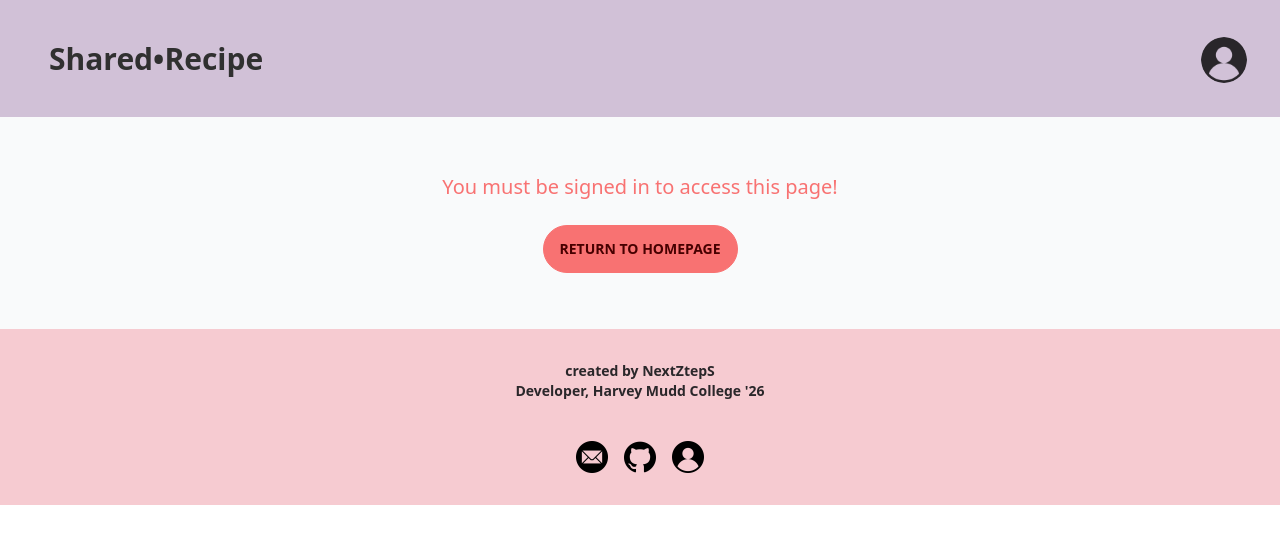
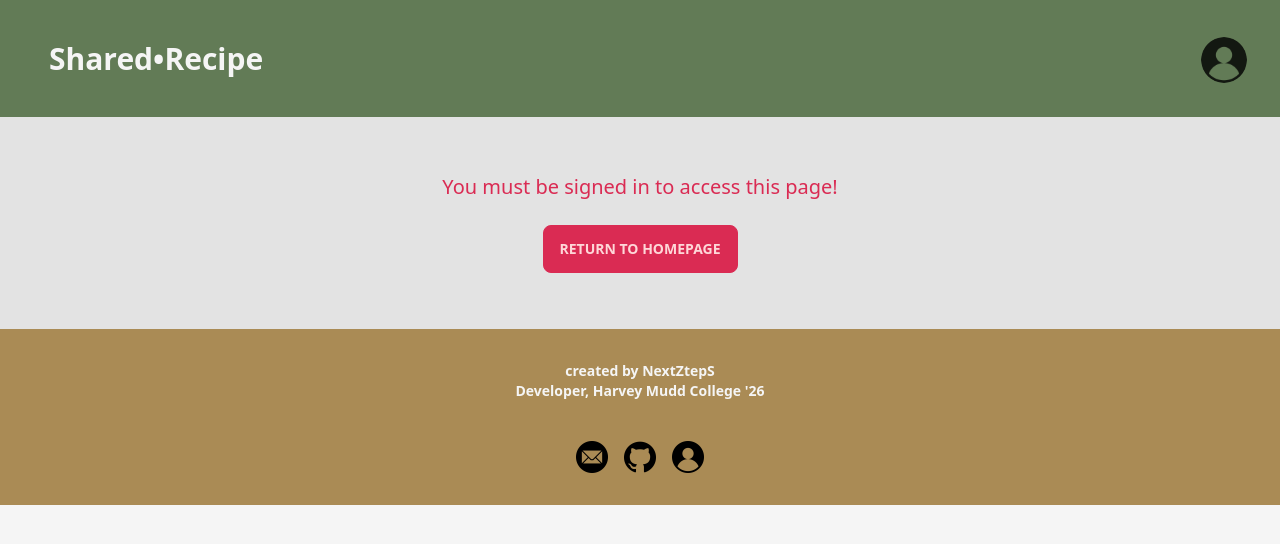
Before and after one commit to NextZtepS/SharedRecipe_app, a SvelteKit app: page /user/your-favorite in a window 1280 px wide. Shown: the top 544 px of the page. Built offline with nearby package versions, Linux system fonts and the light colour scheme; no server answers; the database is empty.

Commit message:
add default theme, serch Enter event

```diff
--- a/src/app.html
+++ b/src/app.html
@@ -1,10 +1,10 @@
 <!DOCTYPE html>
-<html lang="en" data-theme="pastel">
+<html lang="en" data-theme="default">
 
 <head>
 	<meta charset="utf-8" />
-	<link rel="icon" href="/icons/restaurant.png" />
-	<meta name="Recipe App" content="width=device-width" />
+	<link rel="icon" href="" />
+	<meta name="Shared•Recipe" content="width=device-width" />
 	%sveltekit.head%
 </head>
 
--- a/src/lib/components/cards/CardHome.svelte
+++ b/src/lib/components/cards/CardHome.svelte
@@ -1,6 +1,4 @@
 <script lang="ts">
-    import { updateView } from "$lib/database-actions/updateView";
-
     export let uid: string;
     export let menuId: string;
     export let menuImg: string;
@@ -48,11 +46,11 @@
                 class="text-center p-3 rounded-md ring-2 ring-inset ring-secondary-focus bg-secondary"
             >
                 {#if avgRating}
-                    <h3 class="text-xl">{avgRating.toFixed(2)}</h3>
+                    <h3 class="text-xl text-neutral-100">{avgRating.toFixed(2)}</h3>
                 {:else}
-                    <h3 class="text-xl">-</h3>
+                    <h3 class="text-xl text-neutral-100">-</h3>
                 {/if}
-                <h2 class="text-xs">views: {views}</h2>
+                <h2 class="text-xs text-neutral-100">views: {views}</h2>
             </div>
         </div>
 
--- a/src/lib/components/cards/CardMenu.svelte
+++ b/src/lib/components/cards/CardMenu.svelte
@@ -51,11 +51,11 @@
                 class="text-center w-max p-3 rounded-md ring-2 ring-inset ring-secondary-focus bg-secondary"
             >
                 {#if avgRating}
-                    <h3 class="text-xl">{avgRating.toFixed(2)}</h3>
+                    <h3 class="text-xl text-neutral-100">{avgRating.toFixed(2)}</h3>
                 {:else}
-                    <h3 class="text-xl">-</h3>
+                    <h3 class="text-xl text-neutral-100">-</h3>
                 {/if}
-                <h3 class="text-xs">views: {views}</h3>
+                <h3 class="text-xs text-neutral-100">views: {views}</h3>
             </div>
             {#if $user}
                 {#if favoritedBy.includes($user.uid)}
--- a/src/lib/components/cards/CardUser.svelte
+++ b/src/lib/components/cards/CardUser.svelte
@@ -1,6 +1,5 @@
 <script lang="ts">
     import { user } from "$lib/firebase";
-    import { updateView } from "$lib/database-actions/updateView";
 
     export let uid: string;
     export let menuId: string;
@@ -19,10 +18,7 @@
 <div class="card card-compact w-full h-full p-3 border-2 bg-base-100 shadow-xl">
     <div class="sm:flex items-center text-sm">
         {#if menuImg}
-            <a
-                href="/menu/{menuId}"
-                class="h-auto sm:w-3/5 p-2 mx-2"
-            >
+            <a href="/menu/{menuId}" class="h-auto sm:w-3/5 p-2 mx-2">
                 <img
                     class="object-cover h-96 sm:h-auto w-full my-auto"
                     src={menuImg}
@@ -46,22 +42,20 @@
                     class="text-center w-max p-3 mx-auto rounded-md ring-2 ring-inset ring-secondary-focus bg-secondary"
                 >
                     {#if avgRating}
-                        <h3 class="text-xl">{avgRating.toFixed(2)}</h3>
+                        <h3 class="text-xl text-neutral-100">{avgRating.toFixed(2)}</h3>
                     {:else}
-                        <h3 class="text-xl">-</h3>
+                        <h3 class="text-xl text-neutral-100">-</h3>
                     {/if}
-                    <h2 class="text-xs">views: {views}</h2>
+                    <h2 class="text-xs text-neutral-100">views: {views}</h2>
                 </div>
                 {#if $user?.uid == uid}
-                    <a href="/menu/edit/{menuId}" class="btn btn-primary"
-                        >edit</a
-                    >
+                    <a href="/menu/edit/{menuId}" class="btn btn-primary">
+                        edit
+                    </a>
                 {:else}
-                    <a
-                        href="/menu/{menuId}"
-                        class="btn btn-primary"
-                        on:click={async () => updateView(menuId)}>explore</a
-                    >
+                    <a href="/menu/{menuId}" class="btn btn-primary">
+                        explore
+                    </a>
                 {/if}
             </div>
         </div>
--- a/src/routes/+layout.svelte
+++ b/src/routes/+layout.svelte
@@ -19,7 +19,7 @@
     }
 </script>
 
-<div class="navbar bg-primary p-8">
+<div class="navbar bg-primary p-8 text-neutral-100">
     <div class="navbar-start">
         <a href="/" class="btn btn-ghost normal-case text-2xl lg:text-3xl" on:click={forceReload}>Shared•Recipe</a>
     </div>
@@ -53,19 +53,19 @@
             >
                 {#if $user}
                     <li>
-                        <a href="/user/{$user.uid}" class="text-base">
+                        <a href="/user/{$user.uid}" class="text-lg text-neutral">
                             Your menu
                         </a>
                     </li>
                     <li>
-                        <a href="/user/your-favorite" class="text-base">
+                        <a href="/user/your-favorite" class="text-lg text-neutral">
                             Your favorite
                         </a>
                     </li>
                     <li>
                         <button
                             on:click={() => signOut(auth)}
-                            class="text-base"
+                            class="text-lg text-neutral"
                         >
                             Sign out
                         </button>
@@ -86,7 +86,7 @@
     <slot />
 </div>
 
-<footer class="footer footer-center p-8 bg-secondary text-primary-content">
+<footer class="footer footer-center p-8 bg-secondary text-neutral-100">
     <div>
         <p class="font-bold">
             created by NextZtepS <br />Developer, Harvey Mudd College '26
--- a/src/routes/+page.svelte
+++ b/src/routes/+page.svelte
@@ -70,6 +70,13 @@
         lastSearchDoc = querySnapshot?.docs[querySnapshot?.docs.length - 1];
     }
 
+    async function handleKeypress(e: KeyboardEvent) {
+        let keyPressed = e.key;
+        if (keyPressed === "Enter") {
+            handleSearch();
+        }
+    }
+
     async function loadMoreSearchedMenu() {
         if (!searchKey) searchKey = " ";
         const menusQuery = query(
@@ -98,15 +105,16 @@
 </script>
 
 <div class="flex justify-center sm:mb-2 mt-3 sm:mt-2">
-    <div class="bg-accent p-2.5 rounded-full flex justify-center sm:w-3/5">
+    <div class="bg-accent p-2.5 rounded-xl flex justify-center sm:w-3/5">
         <input
             type="text"
             placeholder="Menu / User / Tag"
             class="input input-bordered w-44 sm:w-auto flex-grow"
             bind:value={searchKey}
+            on:keydown={handleKeypress}
         />
         <button
-            class="btn btn-neutral ml-1.5"
+            class="btn btn-neutral ml-1.5 text-base-200"
             on:click|preventDefault={handleSearch}
         >
             Search
--- a/src/routes/+page.ts
+++ b/src/routes/+page.ts
@@ -1,4 +1,4 @@
-import { Query, collection, getDocs, limit, orderBy, query } from 'firebase/firestore';
+import { collection, getDocs, limit, orderBy, query } from 'firebase/firestore';
 import type { PageLoad } from './$types';
 import { db } from '$lib/firebase';
 
--- a/tailwind.config.js
+++ b/tailwind.config.js
@@ -7,6 +7,24 @@ export default {
     },
     plugins: [require("daisyui")],
     daisyui: {
-        themes: ["light", "dark", "pastel", "wireframe"],
+        themes: [
+            "light",
+            "dark",
+            "pastel",
+            "wireframe",
+            {
+                default: {
+                    "primary": "#617A55",
+                    "secondary": "#AA8B56",
+                    "accent": "#A4D0A4",
+                    "neutral": "#3d4451",
+                    "base-100": "#F5F5F5",
+                    "info": "#a0e5f3",
+                    "success": "#38e5a9",
+                    "warning": "#fbbb28",
+                    "error": "#da2b53",
+                },
+            },
+        ],
     },
 }
```
